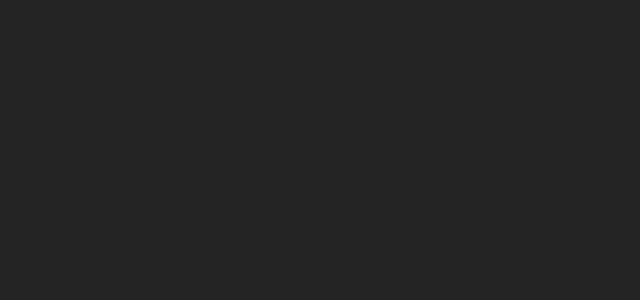
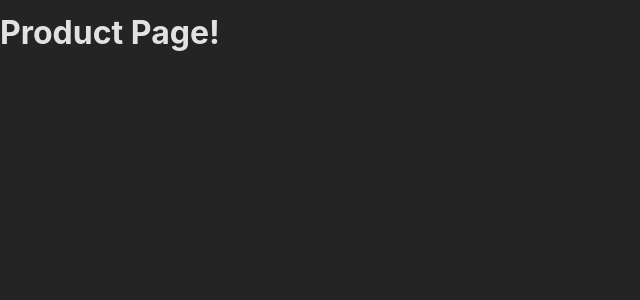
Before and after one commit to deivisondc/react-complete-guide-course, a React (Create React App) app in the folder Section 21 - Building a Multi-Page SPA with React Router/01-starting-project/: page /products in a window 1280 px wide. Shown: the top 300 px of the page, without its empty margins (0-640 px from the left). Built offline with nearby package versions, Linux system fonts and the light colour scheme.

Commit message:
add new page components

```diff
--- a/Section 21 - Building a Multi-Page SPA with React Router/01-starting-project/src/App.js
+++ b/Section 21 - Building a Multi-Page SPA with React Router/01-starting-project/src/App.js
@@ -1,5 +1,15 @@
+import { createBrowserRouter, RouterProvider } from "react-router-dom";
+
+import HomePage from "./pages/Home";
+import ProductsPage from "./pages/Products";
+
+const router = createBrowserRouter([
+  { path: "", element: <HomePage /> },
+  { path: "/products", element: <ProductsPage /> },
+]);
+
 function App() {
-  return <div></div>;
+  return <RouterProvider router={router} />;
 }
 
 export default App;
--- /dev/null
+++ b/Section 21 - Building a Multi-Page SPA with React Router/01-starting-project/src/pages/Home.js
@@ -0,0 +1,5 @@
+function HomePage() {
+  return <h1>My homepage</h1>;
+}
+
+export default HomePage;
--- /dev/null
+++ b/Section 21 - Building a Multi-Page SPA with React Router/01-starting-project/src/pages/Products.js
@@ -0,0 +1,5 @@
+function ProductsPage() {
+  return <h1>Product Page!</h1>;
+}
+
+export default ProductsPage;
```
